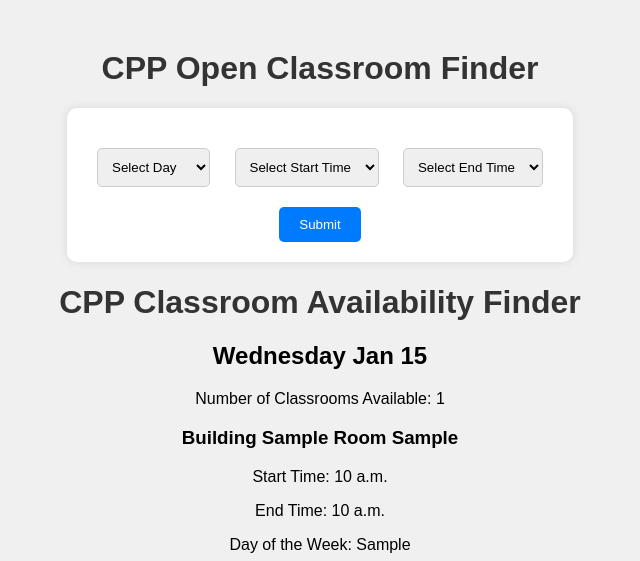
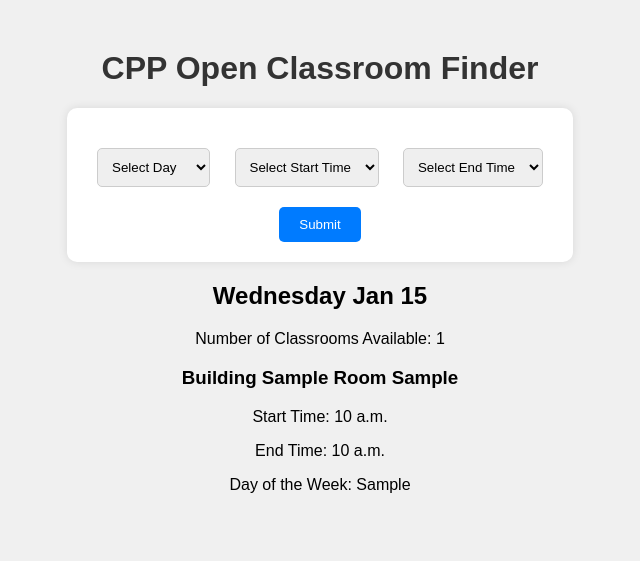
Before and after one commit to ZombiMigz/CPP-Classroom-Finder, a Django app: template src/templates/index.html in a window 1280 px wide. Shown: the top 561 px of the page, without its empty margins (320-960 px from the left). Run offline with Django 5.2, Linux system fonts and the light colour scheme; tables that the repository leaves empty hold one stand-in row (values such as "Sample post"); the template is opened without the code that fills it: values that come from a table or form of the project are taken from there, most other values are stand-ins (such as "Sample title", 1, 10 or a date in 2020).

Commit message:
updated styling

```diff
--- a/src/templates/index.html
+++ b/src/templates/index.html
@@ -84,7 +84,6 @@
     </div>
 
     <div class="header">
-      <h1>CPP Classroom Availability Finder</h1>
       <h2>{{ date | date:"l M j" }}</h2>
       <p>Number of Classrooms Available: {{ classes.count }}</p>
     </div>
```
